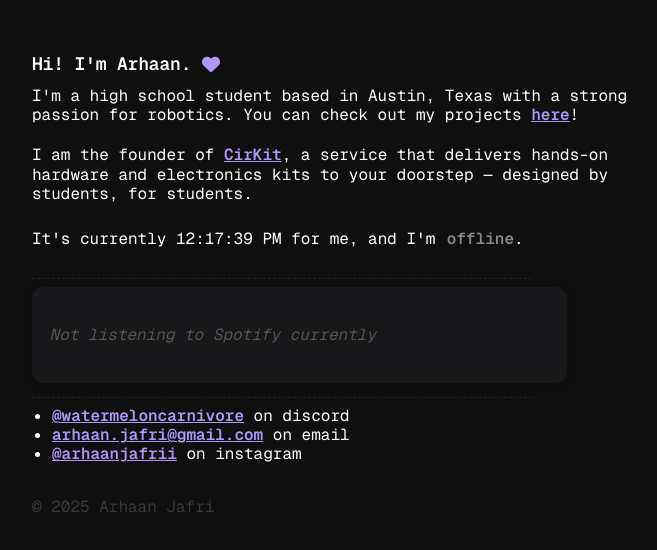
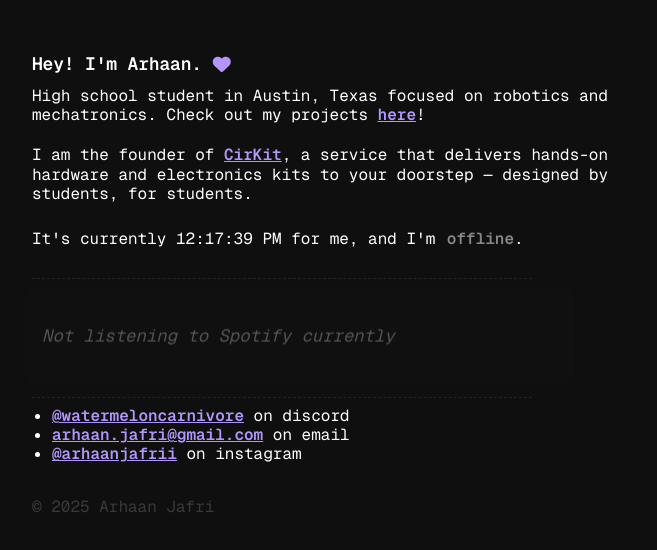
Before and after one commit to arhaanjafrii/arhaanjafri.dev, a React (Create React App) app: page / in a window 1280 px wide. Shown: the top 550 px of the page, without its empty margins (64-721 px from the left). Built offline with nearby package versions, Linux system fonts and the light colour scheme; no server answers; the HTML template or start-up script is replaced by a standard one.

Commit message:
V4.14 (Spotify Box 3d)

```diff
--- a/public/index.html
+++ b/public/index.html
@@ -8,6 +8,15 @@
     <link rel="manifest" href="%PUBLIC_URL%/manifest.json" />
     <link rel="stylesheet" href="https://cdnjs.cloudflare.com/ajax/libs/font-awesome/6.4.2/css/all.min.css">
     <title>arhaan jafri</title>
+    <style>
+    @font-face {
+      font-family: 'Geist Mono';
+      src: url('/fonts/GeistMono-ExtraBold.woff2') format('woff2');
+      font-weight: 700;
+      font-style: normal;
+      font-display: swap;
+    }
+    </style>
   </head>
   <body>
     <div id="root"></div>
--- a/src/App.css
+++ b/src/App.css
@@ -174,7 +174,8 @@
 
 .greeting {
   font-size: 18px;
-  font-weight: 1000;
+  font-weight: 600;
+  font-family: 'Geist Mono', monospace;
   margin-bottom: 0.7rem;
   letter-spacing: -0.01em;
   display: flex;
@@ -190,7 +191,7 @@
 }
 
 .slightbold {
-  font-weight: 1000;
+  font-weight: 500;
 }
 
 .wave {
@@ -221,7 +222,7 @@
   color: #B197FC;
   text-decoration: underline;
   transition: color 0.15s;
-  font-weight: 1000;
+  font-weight: 600;
 }
 .link:hover {
   color: #d1c2fa;
@@ -279,17 +280,23 @@
 .spotify-card {
   display: flex;
   align-items: center;
-  background: #18181b;
+  background: rgba(24, 24, 27, 0.35);
   border-radius: 12px;
-  box-shadow: 0 2px 16px 0 rgba(0,0,0,0.04);
   padding: 0.8rem 1.1rem;
   min-height: 70px;
   gap: 1rem;
-  transition: box-shadow 0.2s;
+  transition: box-shadow 0.3s cubic-bezier(.4,2,.6,1), transform 0.3s cubic-bezier(.4,2,.6,1), background 0.3s, border 0.3s;
   width: 100%;
   min-width: 220px;
   max-width: 100%;
   flex-wrap: nowrap;
+  backdrop-filter: blur(18px) saturate(1.3);
+  border: none;
+}
+.spotify-card:hover {
+  box-shadow: 0 8px 32px 0 rgba(0,0,0,0.18), 0 1.5px 8px 0 rgba(177,151,252,0.10);
+  transform: perspective(600px) rotateY(8deg) scale(1.03);
+  background: rgba(24, 24, 27, 0.85);
 }
 .spotify-card.empty {
   justify-content: flex-start;
--- a/src/App.js
+++ b/src/App.js
@@ -12,6 +12,7 @@ function MainPage() {
   const [showSleepTip, setShowSleepTip] = useState(false);
   const [isSleepTime, setIsSleepTime] = useState(false);
   const [showStatusTip, setShowStatusTip] = useState(false);
+  const [spotifyTilt, setSpotifyTilt] = useState({ x: 0, y: 0, shadow: '' });
 
   useEffect(() => {
     document.title = 'home | arhaan jafri';
@@ -88,10 +89,10 @@ function MainPage() {
   return (
     <div className="container">
       <h1 className="greeting superbold">
-        Hi! I'm Arhaan. <i className="fa-solid fa-heart heart-icon" style={{ color: '#B197FC' }}></i>
+        Hey! I'm Arhaan. <i className="fa-solid fa-heart heart-icon" style={{ color: '#B197FC' }}></i>
       </h1>
       <div className="desc">
-        <p>I'm a high school student based in Austin, Texas with a strong passion for robotics. You can check out my projects <Link to="/projects/" className="link slightbold">here</Link>!</p>
+        <p>High school student in Austin, Texas focused on robotics and mechatronics. Check out my projects <Link to="/projects/" className="link slightbold">here</Link>!</p>
         <p style={{marginTop: '1.3em'}}>I am the founder of <a href="https://cirkit.crazeddd.dev/" target="_blank" rel="noopener noreferrer" className="link slightbold">CirKit</a>, a service that delivers hands-on hardware and electronics kits to your doorstep — designed by students, for students.</p>
       </div>
       <div className="time-status">
@@ -104,6 +105,9 @@ function MainPage() {
           {time}
           {isSleepTime && showSleepTip && (
             <span className="sleep-tooltip">im probably sleeping right now 😴</span>
+          )}
+          {!isSleepTime && showSleepTip && (
+            <span className="sleep-tooltip">im probably awake, feel free to contact!</span>
           )}
         </span> for me, and I'm <span
           className={isOnline ? 'discord-online' : 'discord-offline'}
@@ -118,8 +122,50 @@ function MainPage() {
       <div className="spotify-section">
         {spotify && <div className="spotify-label">Listening to Spotify<i className="fa-brands fa-spotify" style={{ color: '#888', marginLeft: '0.4em', position: 'relative', top: '0px' }}></i></div>}
         {spotify ? (
-          <div className="spotify-card">
-            <img className="album-art" src={spotify.album_art_url} alt="Album Art" />
+          <div
+            className="spotify-card"
+            style={{
+              position: 'relative',
+              overflow: 'hidden',
+              transform: `perspective(600px) rotateY(${spotifyTilt.x}deg) rotateX(${spotifyTilt.y}deg) scale(1.03)` ,
+              background: 'rgba(24,24,27,0.28)',
+              backdropFilter: (Math.abs(spotifyTilt.x) < 1 && Math.abs(spotifyTilt.y) < 1) ? 'blur(18px) saturate(1.3)' : 'blur(0px)',
+              boxShadow: (Math.abs(spotifyTilt.x) > 1 || Math.abs(spotifyTilt.y) > 1)
+                ? `${-spotifyTilt.x * 2}px ${12 + spotifyTilt.y * 2}px 32px 0 rgba(177,151,252,0.07)`
+                : 'none',
+            }}
+            onMouseMove={e => {
+              const card = e.currentTarget;
+              const rect = card.getBoundingClientRect();
+              const x = e.clientX - rect.left;
+              const y = e.clientY - rect.top;
+              const centerX = rect.width / 2;
+              const centerY = rect.height / 2;
+              const maxTilt = 12;
+              const tiltX = ((x - centerX) / centerX) * maxTilt;
+              const tiltY = -((y - centerY) / centerY) * maxTilt;
+              setSpotifyTilt({
+                x: tiltX.toFixed(2),
+                y: tiltY.toFixed(2),
+                shadow: 'none'
+              });
+            }}
+            onMouseLeave={() => setSpotifyTilt({ x: 0, y: 0, shadow: '' })}
+          >
+            <div
+              className="spotify-bg-art"
+              style={{
+                position: 'absolute',
+                inset: 0,
+                zIndex: 0,
+                backgroundImage: `url('${spotify.album_art_url}')`,
+                backgroundSize: 'cover',
+                backgroundPosition: 'center',
+                filter: (Math.abs(spotifyTilt.x) < 1 && Math.abs(spotifyTilt.y) < 1) ? 'blur(18px) saturate(1.3)' : 'blur(0px)',
+                opacity: 0.45,
+                transition: 'filter 0.3s, opacity 0.3s'
+              }}
+            />
             <div className="track-info">
               <div className="track-name single-line">{spotify.song}</div>
               <div className="track-artist greyed">{spotify.artist}</div>
@@ -127,7 +173,45 @@ function MainPage() {
             </div>
           </div>
         ) : (
-          <div className="spotify-card empty">Not listening to Spotify currently</div>
+          <div
+            className="spotify-card empty"
+            style={{
+              position: 'relative',
+              overflow: 'hidden',
+              transform: `perspective(600px) rotateY(${spotifyTilt.x}deg) rotateX(${spotifyTilt.y}deg) scale(1.03)` ,
+              background: 'rgba(24,24,27,0.28)',
+              backdropFilter: (Math.abs(spotifyTilt.x) < 1 && Math.abs(spotifyTilt.y) < 1) ? 'blur(18px)' : 'blur(0px)',
+              boxShadow: (Math.abs(spotifyTilt.x) > 1 || Math.abs(spotifyTilt.y) > 1)
+                ? `${-spotifyTilt.x * 2}px ${12 + spotifyTilt.y * 2}px 32px 0 rgba(177,151,252,0.07)`
+                : 'none',
+              minHeight: 70,
+              display: 'flex',
+              alignItems: 'center',
+              fontStyle: 'italic',
+              color: '#555',
+              fontSize: '1.05rem',
+              fontWeight: 500
+            }}
+            onMouseMove={e => {
+              const card = e.currentTarget;
+              const rect = card.getBoundingClientRect();
+              const x = e.clientX - rect.left;
+              const y = e.clientY - rect.top;
+              const centerX = rect.width / 2;
+              const centerY = rect.height / 2;
+              const maxTilt = 12;
+              const tiltX = ((x - centerX) / centerX) * maxTilt;
+              const tiltY = -((y - centerY) / centerY) * maxTilt;
+              setSpotifyTilt({
+                x: tiltX.toFixed(2),
+                y: tiltY.toFixed(2),
+                shadow: 'none'
+              });
+            }}
+            onMouseLeave={() => setSpotifyTilt({ x: 0, y: 0, shadow: '' })}
+          >
+            Not listening to Spotify currently
+          </div>
         )}
       </div>
       <div className="contact-section">
--- a/src/index.css
+++ b/src/index.css
@@ -6,6 +6,18 @@ html, body {
   margin: 0;
   padding: 0;
   overflow: hidden;
+  min-height: 100vh;
+  min-width: 100vw;
+  background: #0f0f0f;
+  color: #fff;
+  font-family: 'Geist Mono', monospace;
+  -webkit-font-smoothing: antialiased;
+  -moz-osx-font-smoothing: grayscale;
+  background-image:
+    linear-gradient(0deg, rgba(255,255,255,0.04) 1px, transparent 1px),
+    linear-gradient(90deg, rgba(255,255,255,0.04) 1px, transparent 1px);
+  background-size: 32px 32px;
+  background-blend-mode: lighten;
 }
 
 body {
```
Also changed, not shown: public/fonts/GeistMono-Bold.woff2 (added), public/fonts/GeistMono-ExtraBold.woff2 (added).
